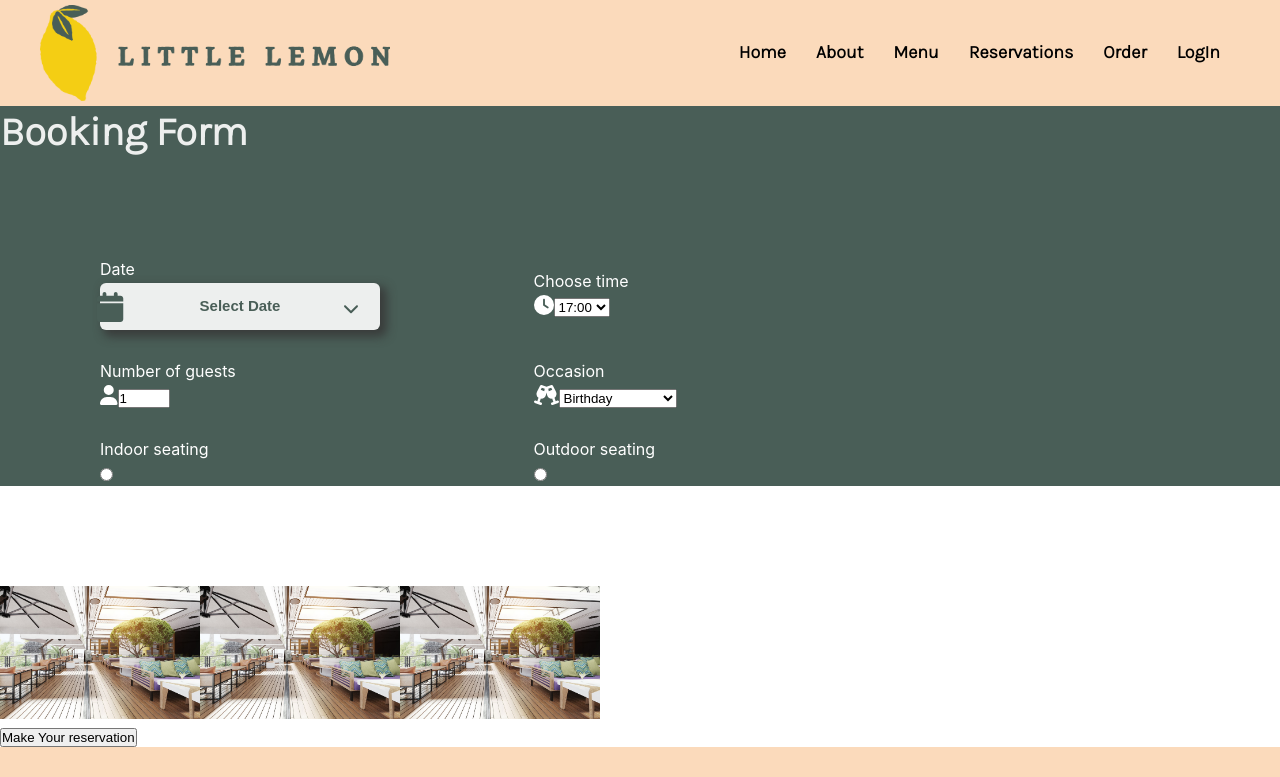
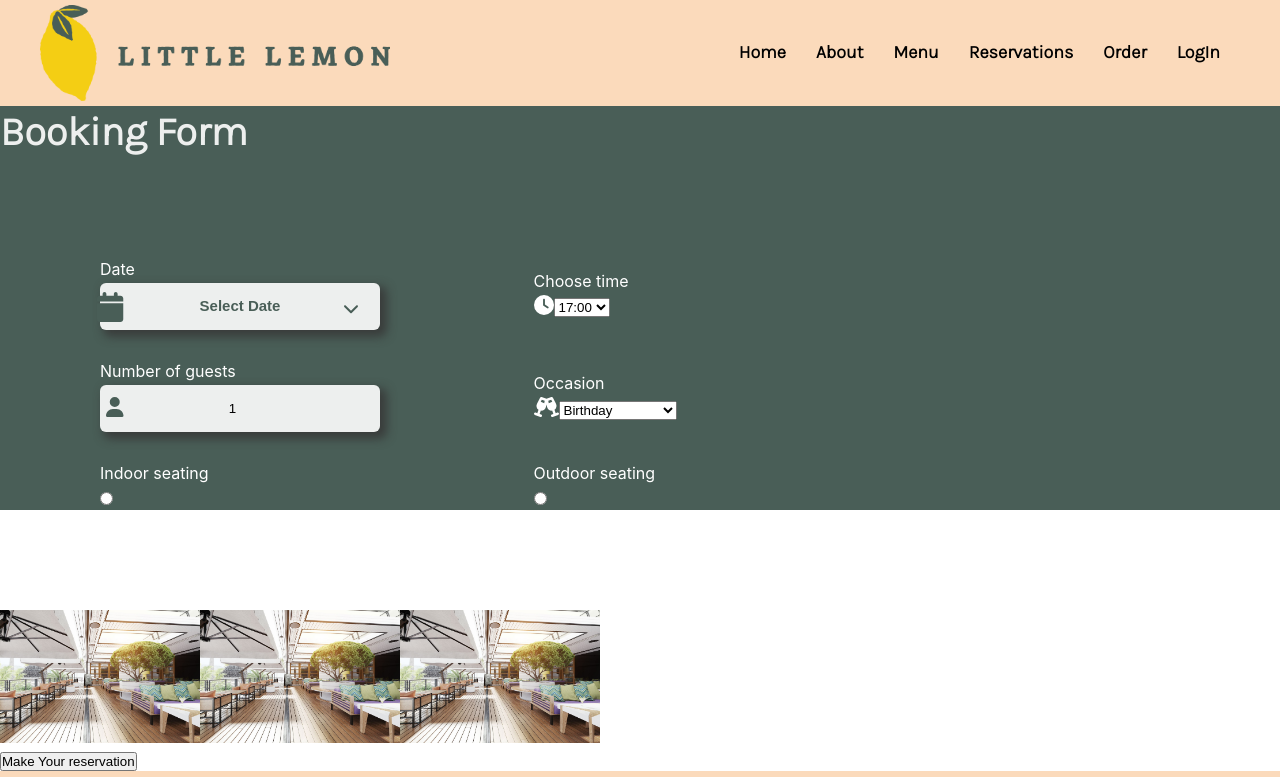
Before and after one commit to AshrafMuhammadNaeem/littlelemon-web, a React (Create React App) app: page /reservation in a window 1280 px wide. Shown: the top 777 px of the page. Built offline with nearby package versions, Linux system fonts and the light colour scheme; a web font is replaced by a local one.

Commit message:
Update BookingForm.js

```diff
--- a/src/BookingForm.js
+++ b/src/BookingForm.js
@@ -95,9 +95,9 @@ export  const  BookingForm = ({
                 <FontAwesomeIcon icon={ isInputOpen ? faChevronUp : faChevronDown} className={isInputOpen ? "icon-2-inactive " : "icon-2-active"} />
                 <FontAwesomeIcon icon={faCalendar} fontSize={30} className={isInputOpen ? "icon-inactive " : "icon-active"} />
               </div>
-              <div>
+              <div className="icon-wraper">
               <label htmlFor="res-time">Choose time</label>
-                    <FontAwesomeIcon icon={faClock} fontSize={20} /><select>
+                    <FontAwesomeIcon icon={faClock} fontSize={20} /><select >
                                         {availableTimes.availableTimes.map((time, idx) => (
                                           <option key={idx}
                                           value={time}
@@ -111,9 +111,13 @@ export  const  BookingForm = ({
                                         ))}
                     </select>
               </div>
-              <div>
+              <div className="icon-wraper">
                 <label htmlFor="guests">Number of guests</label>
-              <FontAwesomeIcon icon={faUser} fontSize={20} /><input type="number" placeholder="1" min="1" max="10" id="guests" name="guests" value={formData.guests} onChange={handleChange}/>
+                <FontAwesomeIcon icon={faUser} fontSize={20} className={isInputOpen ? "icon-inactive " : "icon-active"} />
+                <input type="number" placeholder="1" min="1" max="10" id="guests" className={isInputOpen ? "res-date-inactive " : "res-date-active"}
+                name="guests" value={formData.guests}
+                onChange={handleChange}
+                onFocus={handleInputOpen} onBlur={handleInputClose}/>
 
               </div>
               <div>
```
Lines whose indentation alone changed are shown as unchanged.
